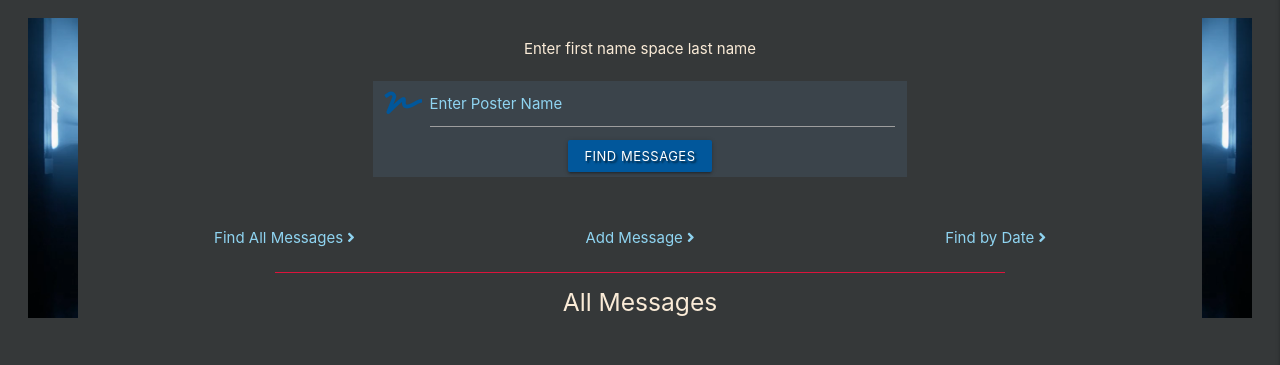
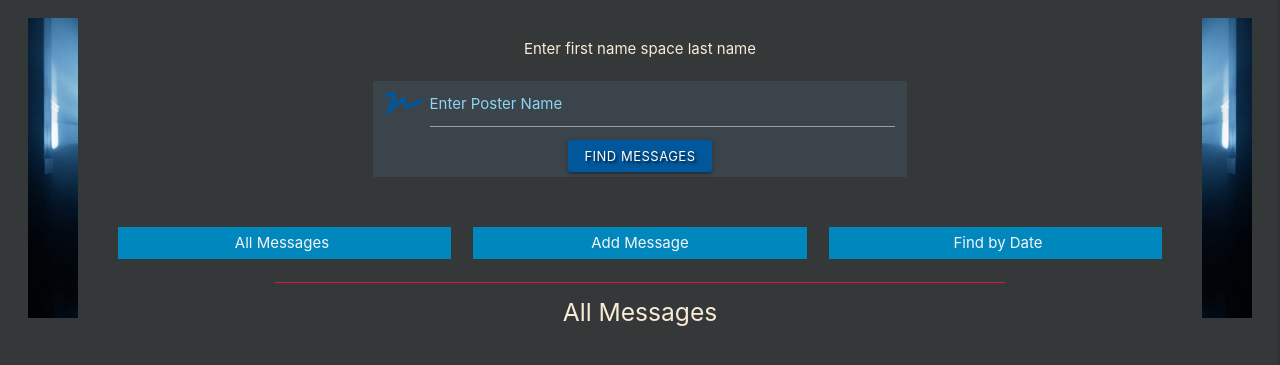
Before and after one commit to johnston9/MS3-Shot-Caller, a Flask app: page /find_all/1 in a window 1280 px wide. Shown: the part 261-626 px from the top of the page. Run offline with Flask 2, Linux system fonts and the light colour scheme; the visitor is signed in with stand-in values (Sample User, id 1); data that the repository does not hold is empty; some libraries are stand-ins or nearby versions.

Commit message:
Fixed dep top links sizing to respond in time by adding different paddins

```diff
--- a/static/css/style.css
+++ b/static/css/style.css
@@ -25,6 +25,22 @@
 /*---------general ----------*/
 .row {
     margin-bottom: 0px;
+}
+
+.pad-findl {
+    padding: 5px 10px 5px 5px;
+}
+
+.pad-findm {
+    padding: 5px 5px 5px 5px;
+}
+
+.pad-findr {
+    padding: 5px 5px 5px 0px;
+}
+
+.pad-findrd {
+    padding: 5px 5px 5px 10px;
 }
 
 hr.red-line {
--- a/templates/dep-poster.html
+++ b/templates/dep-poster.html
@@ -40,7 +40,7 @@
 
             <p class="margintop-20 center-align antiquewhite">Enter first name space last name</p>
 
-            <!--find poster button-->
+            <!--find poster form-->
             <div class="row margintop-20">
                 <div class="col top-box s10 offset-s1 m6 offset-m3">
                     <form class="" method="POST" action="{{ url_for('get_poster', dep=dep) }}">
@@ -61,28 +61,28 @@
 
             <!--find all messages-->
             <div class="row margintop-20">
-                <div class="col s4 center-align">
-                    <p class="center-align find">
-                        <a class="link-color" href="{{ url_for('find_all', dep=dep) }}">
-                            Find All Messages <i class="fas fa-angle-right"></i>
+                <div class="col s4">
+                    <p class="blueBack-sea pad-findl center-align find">
+                        <a class="offwhite" href="{{ url_for('get_all', dep=dep) }}">
+                            All Messages
                         </a>
                     </p>
                 </div>
 
                 <!--Add Message-->
-                <div class="col s4 center-align">
-                    <p class="center-align find">
-                        <a class="link-color" href="{{ url_for('add_message') }}">
-                            Add Message <i class="fas fa-angle-right"></i>
+                <div class="col s4">
+                    <p class="blueBack-sea pad-findm center-align find">
+                        <a class="offwhite" href="{{ url_for('add_message') }}">
+                            Add Message
                         </a>
                     </p>
                 </div>
 
                 <!--Find by Poster-->
-                <div class="col s4 center-align">
-                    <p class="center-align find">
-                        <a class="link-color" href="{{ url_for('get_dep', dep=dep) }}">
-                            Find by Date <i class="fas fa-angle-right"></i>
+                <div class="col s4">
+                    <p class="blueBack-sea pad-findrd center-align find">
+                        <a class="offwhite" href="{{ url_for('get_poster', dep=dep) }}">
+                            Find by Date
                         </a>
                     </p>
                 </div>
```
Also changed, not shown: templates/dep.html (+6 -6 lines).
